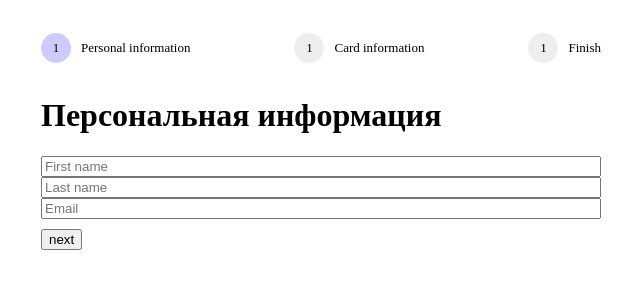
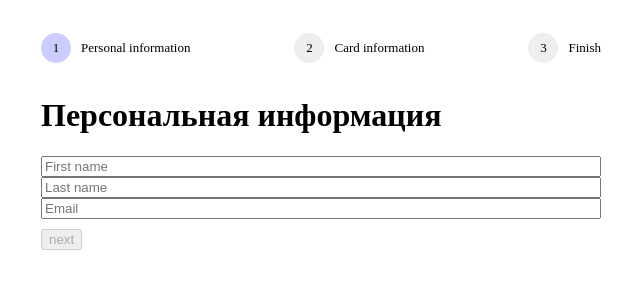
Before and after one commit to dex157/june-loftschool-react-homeworks, a React (Create React App) app: page / in a window 1280 px wide. Shown: the top 300 px of the page, without its empty margins (319-959 px from the left). Built offline with nearby package versions, Linux system fonts and the light colour scheme.

Commit message:
fixup! partial refactoring for you

```diff
--- /dev/null
+++ b/src/components/App/App.js
@@ -0,0 +1,91 @@
+import React from 'react';
+import PersonalForm from '../PersonalForm';
+import CardForm from '../CardForm';
+import Step from '../Step';
+import './App.css';
+
+class App extends React.Component {
+
+	state = {
+		step: 1,
+		firstName: '',
+		lastName: '',
+		email: '',
+		cardNumber: '',
+        isClickable: false,
+        steps: ['Personal information', 'Card information', 'Finish']
+	}
+
+	onChangeForm = (name, value) => {
+        this.setState({[name]: value});
+    }
+    isFormCommitable = () => {
+        const {step, firstName, lastName, email, cardNumber} = this.state;
+
+        if (step === 1) {
+            if (firstName && lastName && email && email.includes('@')) {
+                return true;
+            }
+        } else if (step === 2) {
+            if (cardNumber.length === 16) {
+                return true;
+            }
+        }
+        return false;
+    }
+
+	onChangeFormCard = (event) => {
+		if(event.target.name === 'cardNumber'){
+			this.setState({cardNumber: event.target.value});
+		}
+
+		if(this.state.cardNumber.length === 16) {
+			this.setState({isClickable: true});
+		}
+
+	}
+
+	handleSwitch = () => {
+		const {step} = this.state;
+
+		switch(step) {
+			case 1:
+				return <PersonalForm firstName={this.state.firstName} lastName={this.state.lastName} email={this.state.email} onChangeForm={this.onChangeForm} />;
+			case 2:
+				return <CardForm cardNumber={this.state.cardNumber} onChangeFormCard={this.onChangeFormCard}/>;
+			case 3:
+				return <p>Получилось!</p>;
+			default:
+				return <p>Чтото не так :(</p>
+
+		}
+	}
+
+	handleClickNextForm = () => {
+		const {step} = this.state;
+        this.setState({step: step + 1});
+	}
+
+	handleTabClick = step => {
+        this.setState({step: step});
+	}
+
+	render() {
+        const {steps, step} = this.state;
+		return(
+			<div className='container'>
+				<div className='tab-panel'>
+					{steps.map((item, i) => <Step key={i} number={i + 1} isSelected={step === i + 1} isClickable={step > i} onClick={this.handleTabClick}>{item}</Step>)}
+				</div>
+				<div className='form-content'>
+					{this.handleSwitch()}
+				</div>
+				<div className='button-panel'>
+					<button disabled={!this.isFormCommitable()} className={this.state.isClickable ? 'button-next' : 'button-next:disabled'} onClick={this.handleClickNextForm}>next</button>
+				</div>
+			</div>
+		)
+	}
+}
+
+export default App;
--- a/src/components/App/index.js
+++ b/src/components/App/index.js
@@ -1,105 +1,2 @@
-import React from 'react';
-import PersonalForm from '../PersonalForm';
-import CardForm from '../CardForm';
-import Step from '../Step';
-import './App.css';
 
-class App extends React.Component {
-
-	state = {
-		step: 1,
-		Steps: [
-			{
-				title: 'Personal information',
-				isSelected: true,
-			},
-			{
-				title: 'Card information',
-				isSelected: false,
-			},
-			{
-				title: 'Finish',
-				isSelected: false,
-			}
-		],
-		firstName: '',
-		lastName: '',
-		email: '',
-		cardNumber: '',
-		isClickable: false
-	}
-
-	onChangeForm = (event) => {
-		if(this.state.firstName !== '' && this.state.lastName !== '' && this.state.email.includes('@')){
-			this.setState({isClickable: true})
-		}
-
-		if(event.target.name === 'firstName'){
-			this.setState({firstName: event.target.value});
-		} else if(event.target.name === 'lastName'){
-			this.setState({lastName: event.target.value});
-		} else if(event.target.name === 'email'){
-			this.setState({email: event.target.value})
-		}
-
-
-	}
-
-	onChangeFormCard = (event) => {
-		if(event.target.name === 'cardNumber'){
-			this.setState({cardNumber: event.target.value});
-		}
-
-		if(this.state.cardNumber.length === 16) {
-			this.setState({isClickable: true});
-		}
-
-	}
-
-	handleSwitch = () => {
-		const {step} = this.state;
-
-		switch(step) {
-			case 1:
-				return <PersonalForm firstName={this.state.firstName} lastName={this.state.lastName} email={this.state.email} onChangeForm={this.onChangeForm}/>;
-			case 2:
-				return <CardForm cardNumber={this.state.cardNumber} onChangeFormCard={this.onChangeFormCard}/>;
-			case 3:
-				return <p>Получилось!</p>;
-			default:
-				return <p>Чтото не так :(</p>
-
-		}
-	}
-
-	handleCLick = (event) => {
-		const {step} = this.state;
-
-		if(this.state.isClickable && step <= 2){
-			this.setState({step: step + 1})
-			this.setState({isClickable: false})
-		}
-	}
-
-	clickStep = (event) => {
-		console.log(event.target.key)
-	}
-
-	render() {
-		return(
-			<div className='container'>
-				<div className='tab-panel'>
-					{this.state.Steps.map((item, i) => <Step key={i} title={item.title} isSelected={item.isSelected} onClick={this.clickStep}/>)}
-				</div>
-				<div className='form-content'>
-					{this.handleSwitch()}
-				</div>
-				<div className='button-panel'>
-					<button className={this.state.isClickable ? 'button-next' : 'button-next:disabled'} onClick={this.handleCLick}>next</button>
-				</div>
-			</div>
-		)
-	}
-}
-
-export default App;
+export {default} from './App';
--- /dev/null
+++ b/src/components/CardForm/CardForm.js
@@ -0,0 +1,16 @@
+import React from 'react';
+import Title from '../Title';
+import './CardForm.css';
+
+function CardForm({cardNumber, onChangeFormCard}) {
+
+		return(
+			<div className='card-form'>
+				<Title title='Номер карты'/>
+				<input type="text" name='cardNumber' placeholder="0000000000000000" value={cardNumber} onChange={onChangeFormCard}/>
+			</div>
+		)
+
+}
+
+export default CardForm;
--- a/src/components/CardForm/index.js
+++ b/src/components/CardForm/index.js
@@ -1,16 +1 @@
-import React from 'react';
-import Title from '../Title';
-import './CardForm.css';
-
-function CardForm({cardNumber, onChangeFormCard}) {
-
-		return(
-			<div className='card-form'>
-				<Title title='Номер карты'/>
-				<input type="text" name='cardNumber' placeholder="0000000000000000" value={cardNumber} onChange={onChangeFormCard}/>
-			</div>
-		)
-
-}
-
-export default CardForm;
+export {default} from './CardForm';
--- /dev/null
+++ b/src/components/Step/Step.js
@@ -0,0 +1,26 @@
+import React, {Component} from 'react';
+import './Step.css';
+
+class Step extends Component {
+
+    handleclick = event => {
+        const {isClickable} = this.props;
+
+        if (isClickable) {
+            console.log('event.target.dataset.id', event.target.dataset.id)
+            this.props.onClick(event.target.dataset.id);
+        }
+    }
+
+    render () {
+        const {isSelected, number} = this.props;
+        return(
+            <div data-id={number} className={isSelected ? 'step-selected step step-clickable' : 'step step-clickable'} onClick={this.handleclick}>
+                <p className='step__number'>{number}</p>
+                <p className='step__title'>{this.props.children}</p>
+            </div>
+        )
+    }
+}
+
+export default Step;
--- a/src/components/Step/index.js
+++ b/src/components/Step/index.js
@@ -1,13 +1,2 @@
-import React from 'react';
-import './Step.css';
 
-function Step ({title, isSelected}) {
-	return(
-		<div className={isSelected ? 'step-selected step step-clickable' : 'step step-clickable'}>
-			<p className='step__number'>1</p>
-			<p className='step__title'>{title}</p>
-		</div>
-	)
-}
-
-export default Step;
+export {default} from './Step';
```
